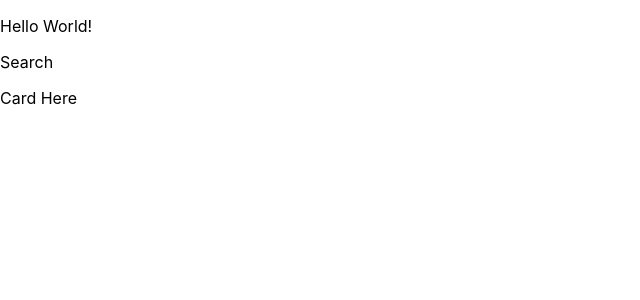
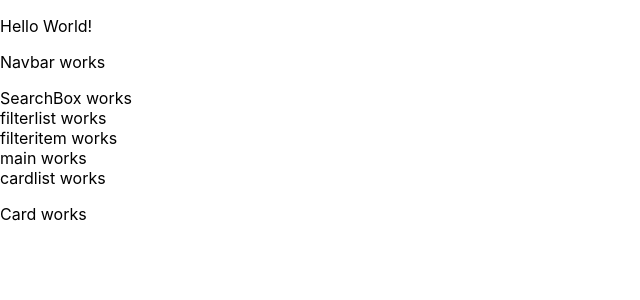
Before and after one commit to Ami-007/punk-api, a React (Create React App) app: page / in a window 1280 px wide. Shown: the top 300 px of the page, without its empty margins (0-640 px from the left). Built offline with nearby package versions, Linux system fonts and the light colour scheme.

Commit message:
Making sure everything works

```diff
--- a/src/components/Card/Card.jsx
+++ b/src/components/Card/Card.jsx
@@ -2,7 +2,7 @@ import React from "react";
 
 const Card = () => {
     return(
-            <p>Card Here</p>
+            <p>Card works</p>
     )
 
 }
--- a/src/components/CardList/CardList.jsx
+++ b/src/components/CardList/CardList.jsx
@@ -4,6 +4,7 @@ import Card from "../Card/Card";
 const CardList = () => {
 
     return <div>
+        cardlist works
                 <Card></Card>
             </div>
 
--- a/src/components/FilterItem/FilterItem.jsx
+++ b/src/components/FilterItem/FilterItem.jsx
@@ -4,7 +4,7 @@ import "./FilterItem.scss";
 const FilterItem = () => {
     return (
         <div>
-
+            filteritem works
         </div>
     )
 }
--- a/src/components/FiltersList/FiltersList.jsx
+++ b/src/components/FiltersList/FiltersList.jsx
@@ -1,10 +1,13 @@
 import React from 'react'
+import FilterItem from "../FilterItem/FilterItem";
+
 import "./FiltersList.scss";
 
 const FiltersList = () => {
     return (
         <div>
-
+            filterlist works
+            <FilterItem/>
         </div>
     )
 }
--- a/src/components/Main/Main.jsx
+++ b/src/components/Main/Main.jsx
@@ -5,6 +5,7 @@ const Main = () => {
 
     return (
         <div>
+            main works
             <CardList/>
         </div>
     )
--- a/src/components/NavBar/NavBar.jsx
+++ b/src/components/NavBar/NavBar.jsx
@@ -1,7 +1,13 @@
 import React from "react";
+import FiltersList from "../FiltersList/FiltersList";
+import SearchBox from "../SearchBox/SearchBox";
 
 const NavBar = () => {
-    return <p>Search</p>
+    return <div>
+                <p>Navbar works</p>
+                <SearchBox/>
+                <FiltersList/>
+        </div>
 
 }
 
--- a/src/components/SearchBox/SearchBox.jsx
+++ b/src/components/SearchBox/SearchBox.jsx
@@ -4,7 +4,7 @@ import "./SearchBox.scss";
 const SearchBox = () => {
     return (
         <div>
-
+            SearchBox works
         </div>
     )
 }
```
